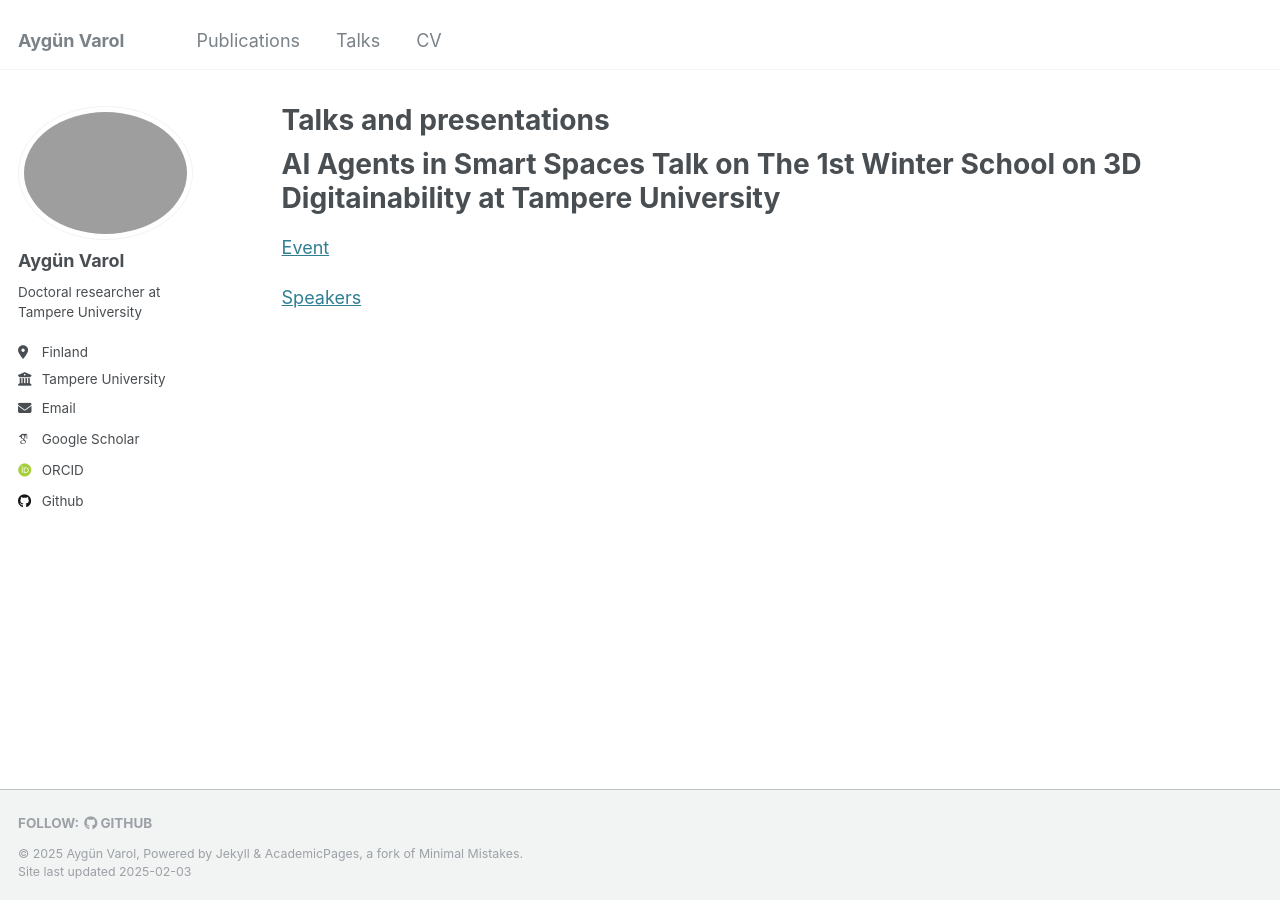
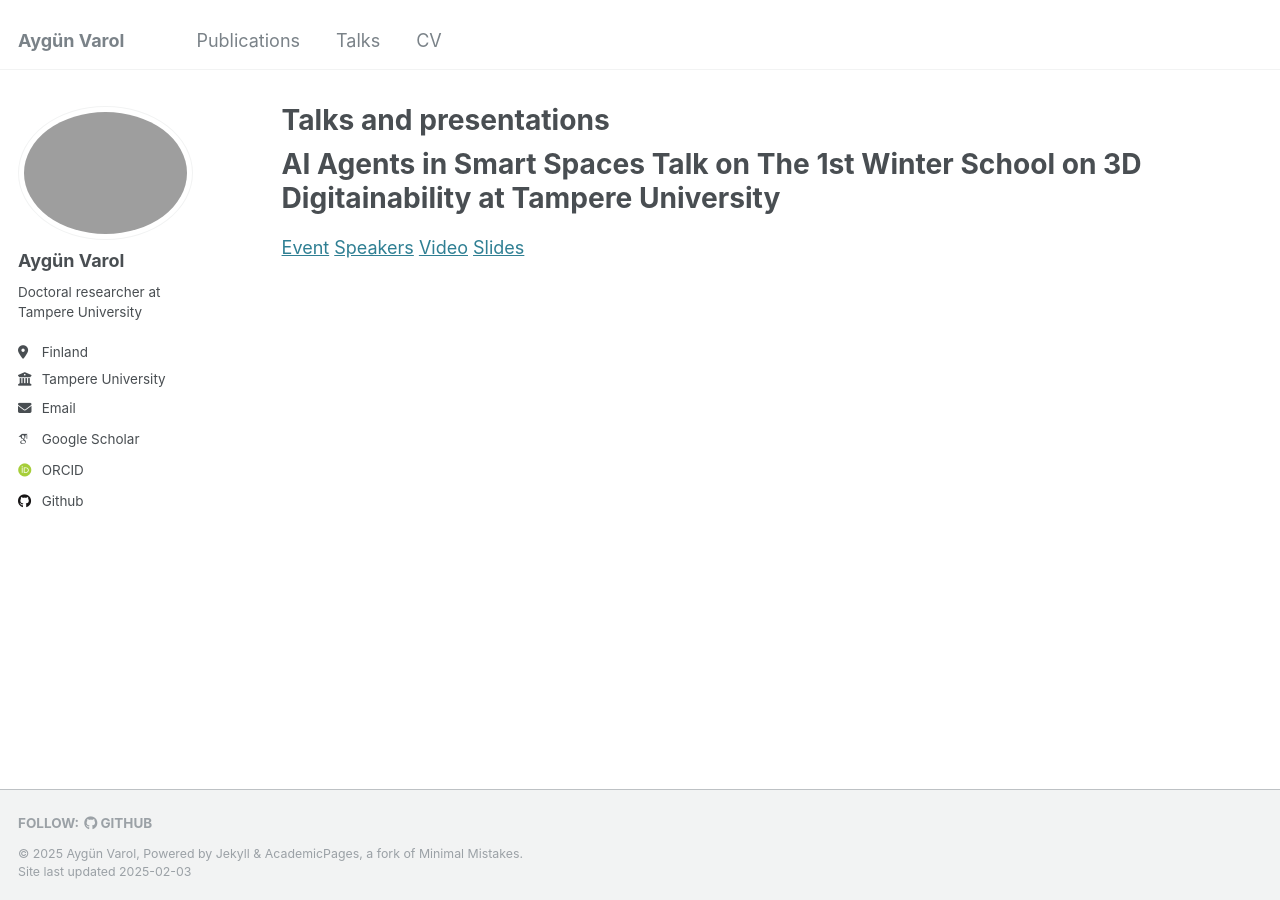
Before and after one commit to AygunVarol/aygunvarol.github.io, a Jekyll site: the page built from _pages/talks.md, in a window 1280 px wide. Built offline with Jekyll 4.4.1, drawn with Linux system fonts in a browser that asks for light colours; some web fonts are replaced.

Commit message:
Update talks.md

```diff
--- a/_pages/talks.md
+++ b/_pages/talks.md
@@ -9,8 +9,9 @@ AI Agents in Smart Spaces Talk on The 1st Winter School on 3D Digitainability at
 ======
 
 [Event](https://www.tuni.fi/en/news/1st-winter-school-3d-digitainability-exploring-combined-effects-digitalization-sustainability)
-
 [Speakers](https://content-webapi.tuni.fi/proxy/public/2024-11/winter-school-speakers.pdf)
+[Video](https://www.youtube.com/watch?v=BPml49Tvxcw&t=253s)
+[Slides]()
 
 <!--
 {% if site.talkmap_link == true %}
```
